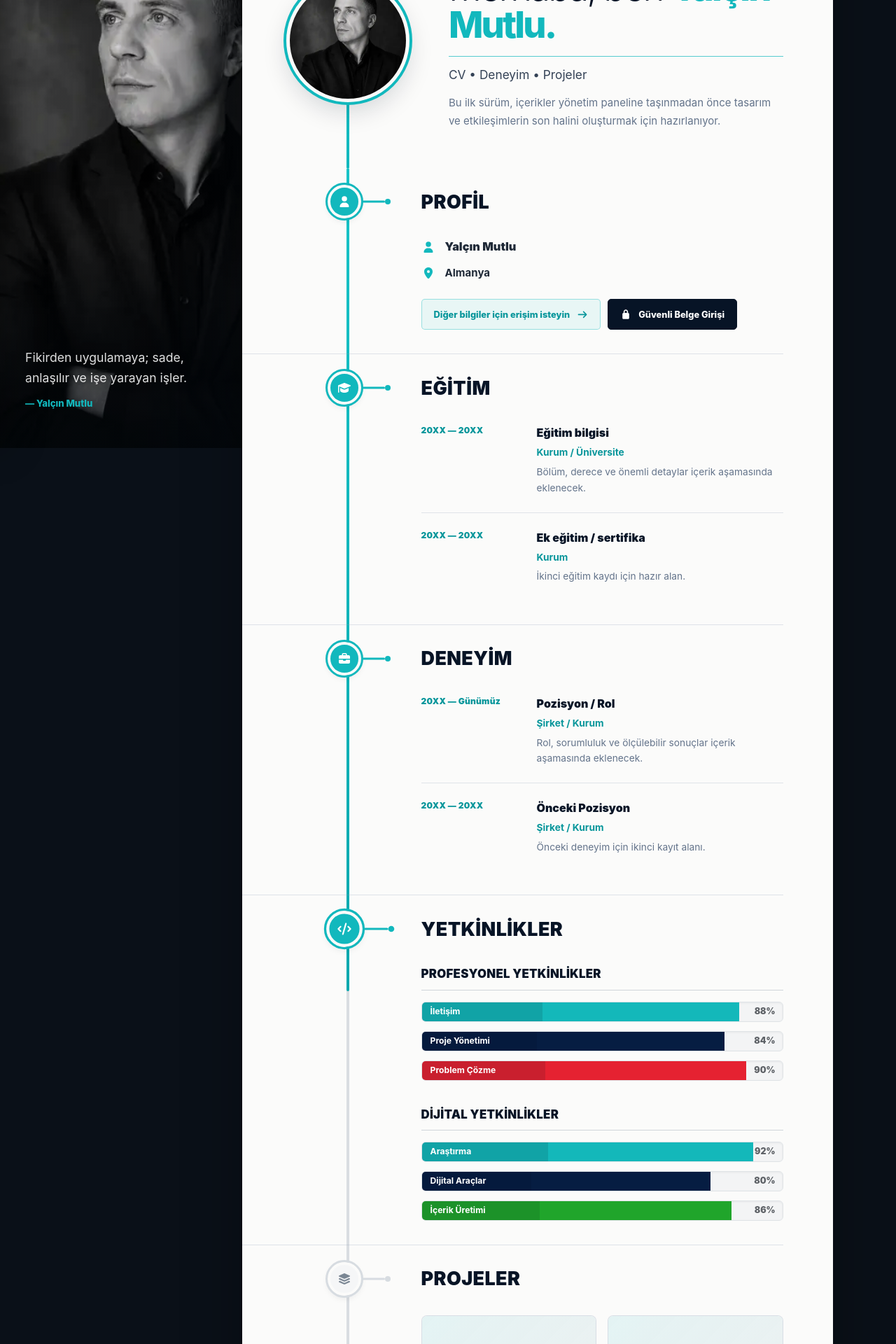
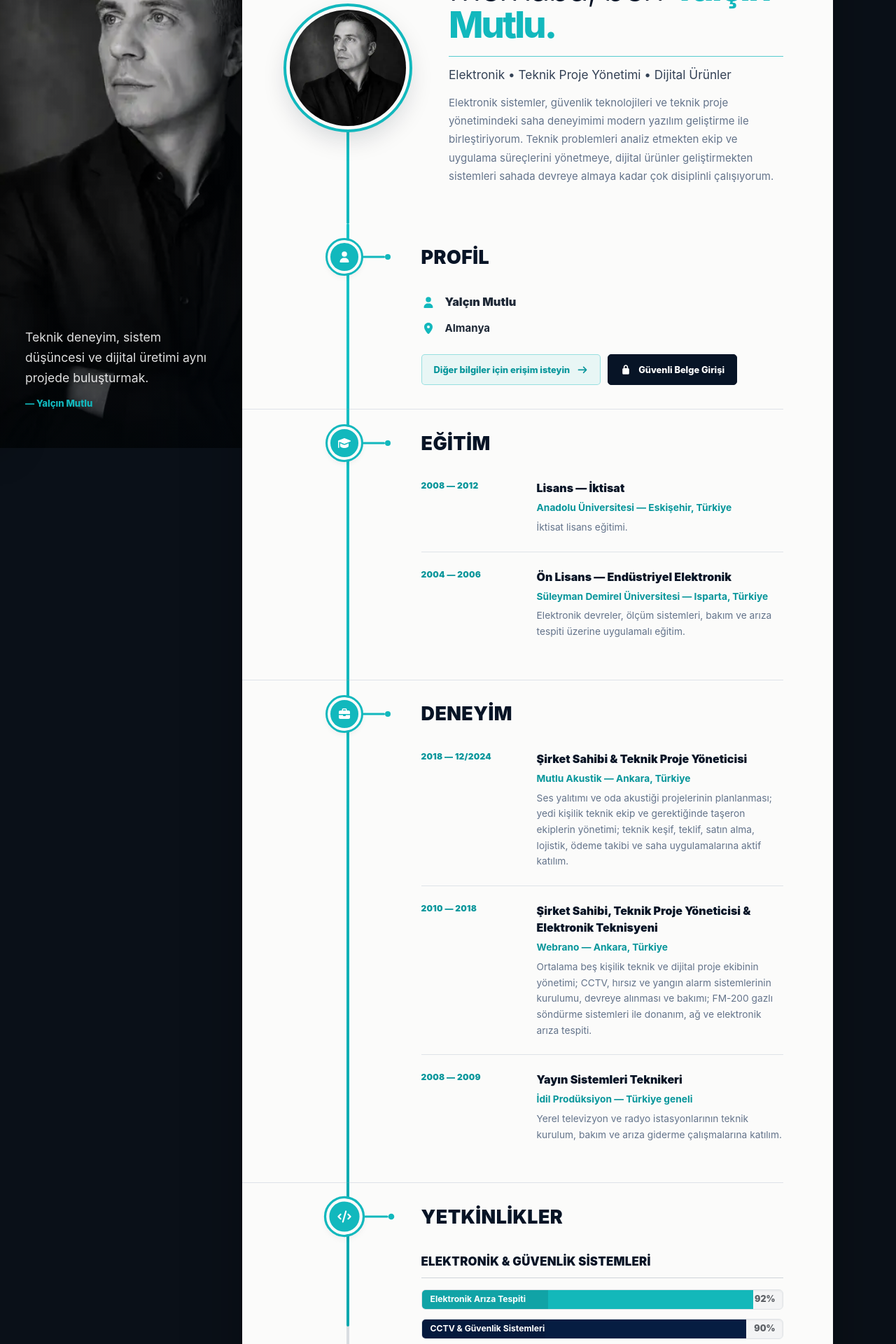
Before and after one commit to ymgrmny-gif/yalcinmutlu, a Next.js app: page / in a window 1280 px wide. Shown: the part 160-2080 px from the top of the page at 70% size. Built offline with nearby package versions, Linux system fonts and the light colour scheme.

Commit message:
Populate real education experience and skills

```diff
--- a/data/siteData.ts
+++ b/data/siteData.ts
@@ -7,16 +7,20 @@ const l = (tr: string, en: string, de: string): LocalizedText => ({ tr, en, de }
 export const siteData = {
   name: 'Yalçın Mutlu',
   eyebrow: l('Kişisel Portföy', 'Personal Portfolio', 'Persönliches Portfolio'),
-  role: l('CV • Deneyim • Projeler', 'CV • Experience • Projects', 'CV • Erfahrung • Projekte'),
+  role: l(
+    'Elektronik • Teknik Proje Yönetimi • Dijital Ürünler',
+    'Electronics • Technical Project Management • Digital Products',
+    'Elektronik • Technisches Projektmanagement • Digitale Produkte'
+  ),
   intro: l(
-    'Bu ilk sürüm, içerikler yönetim paneline taşınmadan önce tasarım ve etkileşimlerin son halini oluşturmak için hazırlanıyor.',
-    'This first version finalizes the design and interactions before the content is moved into the admin panel.',
-    'Diese erste Version finalisiert Design und Interaktionen, bevor die Inhalte in das Admin-Panel übertragen werden.'
+    'Elektronik sistemler, güvenlik teknolojileri ve teknik proje yönetimindeki saha deneyimimi modern yazılım geliştirme ile birleştiriyorum. Teknik problemleri analiz etmekten ekip ve uygulama süreçlerini yönetmeye, dijital ürünler geliştirmekten sistemleri sahada devreye almaya kadar çok disiplinli çalışıyorum.',
+    'I combine hands-on experience in electronic systems, security technology and technical project management with modern software development. My work spans technical problem analysis, team and field coordination, digital product development and system commissioning.',
+    'Ich verbinde praktische Erfahrung in elektronischen Systemen, Sicherheitstechnik und technischem Projektmanagement mit moderner Softwareentwicklung. Mein Arbeitsfeld reicht von technischer Fehleranalyse, Team- und Montagekoordination bis zur Entwicklung digitaler Produkte und Inbetriebnahme von Systemen.'
   ),
   tagline: l(
-    'Fikirden uygulamaya; sade, anlaşılır ve işe yarayan işler.',
-    'From idea to implementation: clear, practical and useful products.',
-    'Von der Idee zur Umsetzung: klare, praktische und nützliche Produkte.'
+    'Teknik deneyim, sistem düşüncesi ve dijital üretimi aynı projede buluşturmak.',
+    'Bringing technical experience, systems thinking and digital creation into the same project.',
+    'Technische Erfahrung, Systemdenken und digitale Entwicklung in einem Projekt verbinden.'
   ),
   cvHref: '',
   profileImage: '/images/yalcin-mutlu-profile.webp',
@@ -26,63 +30,111 @@ export const siteData = {
   ],
   education: [
     {
-      period: '20XX — 20XX',
-      title: l('Eğitim bilgisi', 'Education entry', 'Ausbildung'),
-      place: l('Kurum / Üniversite', 'Institution / University', 'Institution / Universität'),
+      period: '2008 — 2012',
+      title: l('Lisans — İktisat', 'Bachelor — Economics', 'Bachelor — Volkswirtschaftslehre'),
+      place: l(
+        'Anadolu Üniversitesi — Eskişehir, Türkiye',
+        'Anadolu University — Eskişehir, Türkiye',
+        'Anadolu Universität — Eskişehir, Türkei'
+      ),
       description: l(
-        'Bölüm, derece ve önemli detaylar içerik aşamasında eklenecek.',
-        'Degree, field and relevant details will be added during the content phase.',
-        'Abschluss, Fachgebiet und relevante Details werden in der Inhaltsphase ergänzt.'
+        'İktisat lisans eğitimi.',
+        'Bachelor-level education in economics.',
+        'Bachelorstudium im Bereich Volkswirtschaftslehre.'
       ),
     },
     {
-      period: '20XX — 20XX',
-      title: l('Ek eğitim / sertifika', 'Additional education / certificate', 'Weiterbildung / Zertifikat'),
-      place: l('Kurum', 'Institution', 'Institution'),
+      period: '2004 — 2006',
+      title: l('Ön Lisans — Endüstriyel Elektronik', 'Associate Degree — Industrial Electronics', 'Associate Degree — Industrieelektronik'),
+      place: l(
+        'Süleyman Demirel Üniversitesi — Isparta, Türkiye',
+        'Süleyman Demirel University — Isparta, Türkiye',
+        'Süleyman-Demirel-Universität — Isparta, Türkei'
+      ),
       description: l(
-        'İkinci eğitim kaydı için hazır alan.',
-        'Reserved area for an additional education record.',
-        'Vorbereiteter Bereich für einen weiteren Bildungsnachweis.'
+        'Elektronik devreler, ölçüm sistemleri, bakım ve arıza tespiti üzerine uygulamalı eğitim.',
+        'Applied training in electronic circuits, measurement systems, maintenance and fault diagnosis.',
+        'Praxisorientierte Ausbildung in elektronischen Schaltungen, Messtechnik, Wartung und Fehlerdiagnose.'
       ),
     },
   ],
   experience: [
     {
-      period: '20XX — Günümüz',
-      title: l('Pozisyon / Rol', 'Position / Role', 'Position / Rolle'),
-      place: l('Şirket / Kurum', 'Company / Institution', 'Unternehmen / Institution'),
+      period: '2018 — 12/2024',
+      title: l(
+        'Şirket Sahibi & Teknik Proje Yöneticisi',
+        'Company Owner & Technical Project Manager',
+        'Unternehmensinhaber & Technischer Projektmanager'
+      ),
+      place: l('Mutlu Akustik — Ankara, Türkiye', 'Mutlu Akustik — Ankara, Türkiye', 'Mutlu Akustik — Ankara, Türkei'),
       description: l(
-        'Rol, sorumluluk ve ölçülebilir sonuçlar içerik aşamasında eklenecek.',
-        'Responsibilities and measurable results will be added during the content phase.',
-        'Aufgaben und messbare Ergebnisse werden in der Inhaltsphase ergänzt.'
+        'Ses yalıtımı ve oda akustiği projelerinin planlanması; yedi kişilik teknik ekip ve gerektiğinde taşeron ekiplerin yönetimi; teknik keşif, teklif, satın alma, lojistik, ödeme takibi ve saha uygulamalarına aktif katılım.',
+        'Planned sound-insulation and room-acoustics projects; managed a seven-person technical team and subcontractors when needed; handled site surveys, quotations, purchasing, logistics, payment tracking and hands-on field installation.',
+        'Planung von Schallschutz- und Raumakustikprojekten; Führung eines siebenköpfigen technischen Teams sowie bei Bedarf von Nachunternehmern; technische Bestandsaufnahme, Angebotserstellung, Einkauf, Logistik, Zahlungsnachverfolgung und aktive Mitarbeit bei Montagearbeiten.'
       ),
     },
     {
-      period: '20XX — 20XX',
-      title: l('Önceki Pozisyon', 'Previous Position', 'Vorherige Position'),
-      place: l('Şirket / Kurum', 'Company / Institution', 'Unternehmen / Institution'),
+      period: '2010 — 2018',
+      title: l(
+        'Şirket Sahibi, Teknik Proje Yöneticisi & Elektronik Teknisyeni',
+        'Company Owner, Technical Project Manager & Electronics Technician',
+        'Unternehmensinhaber, Technischer Projektmanager & Elektroniktechniker'
+      ),
+      place: l('Webrano — Ankara, Türkiye', 'Webrano — Ankara, Türkiye', 'Webrano — Ankara, Türkei'),
       description: l(
-        'Önceki deneyim için ikinci kayıt alanı.',
-        'Second record area for previous experience.',
-        'Zweiter Eintrag für vorherige Berufserfahrung.'
+        'Ortalama beş kişilik teknik ve dijital proje ekibinin yönetimi; CCTV, hırsız ve yangın alarm sistemlerinin kurulumu, devreye alınması ve bakımı; FM-200 gazlı söndürme sistemleri ile donanım, ağ ve elektronik arıza tespiti.',
+        'Managed an average five-person technical and digital project team; installed, commissioned and maintained CCTV, intrusion and fire-alarm systems; worked with FM-200 gas suppression systems and hardware, network and electronic fault diagnosis.',
+        'Führung eines durchschnittlich fünfköpfigen technischen und digitalen Projektteams; Installation, Inbetriebnahme und Wartung von CCTV-, Einbruch- und Brandmeldeanlagen; Installation von FM-200-Gaslöschanlagen sowie Fehlerdiagnose an Hardware-, Netzwerk- und Elektroniksystemen.'
+      ),
+    },
+    {
+      period: '2008 — 2009',
+      title: l('Yayın Sistemleri Teknikeri', 'Broadcast Systems Technician', 'Techniker für Rundfunksysteme'),
+      place: l('İdil Prodüksiyon — Türkiye geneli', 'İdil Prodüksiyon — Türkiye-wide', 'İdil Prodüksiyon — Türkeiweit'),
+      description: l(
+        'Yerel televizyon ve radyo istasyonlarının teknik kurulum, bakım ve arıza giderme çalışmalarına katılım.',
+        'Participated in technical installation, maintenance and troubleshooting of local television and radio stations.',
+        'Mitarbeit bei technischer Installation, Wartung und Störungsbehebung von lokalen Fernseh- und Radiosendern.'
       ),
     },
   ],
   skillGroups: [
     {
-      title: l('Profesyonel Yetkinlikler', 'Professional Skills', 'Berufliche Kompetenzen'),
+      title: l('Elektronik & Güvenlik Sistemleri', 'Electronics & Security Systems', 'Elektronik & Sicherheitstechnik'),
       skills: [
-        { name: l('İletişim', 'Communication', 'Kommunikation'), level: 88, tone: 'aqua' },
-        { name: l('Proje Yönetimi', 'Project Management', 'Projektmanagement'), level: 84, tone: 'navy' },
-        { name: l('Problem Çözme', 'Problem Solving', 'Problemlösung'), level: 90, tone: 'red' },
+        { name: l('Elektronik Arıza Tespiti', 'Electronic Fault Diagnosis', 'Elektronische Fehlerdiagnose'), level: 92, levelLabel: l('İleri', 'Advanced', 'Fortgeschritten'), tone: 'aqua' },
+        { name: l('CCTV & Güvenlik Sistemleri', 'CCTV & Security Systems', 'CCTV- & Sicherheitssysteme'), level: 90, levelLabel: l('İleri', 'Advanced', 'Fortgeschritten'), tone: 'navy' },
+        { name: l('Yangın Alarm Sistemleri', 'Fire Alarm Systems', 'Brandmeldeanlagen'), level: 90, levelLabel: l('İleri', 'Advanced', 'Fortgeschritten'), tone: 'red' },
+        { name: l('Devre Geliştirme', 'Circuit Development', 'Schaltungsentwicklung'), level: 88, levelLabel: l('İleri', 'Advanced', 'Fortgeschritten'), tone: 'green' },
+        { name: l('FM-200 Gazlı Söndürme Sistemleri', 'FM-200 Gas Suppression Systems', 'FM-200-Gaslöschanlagen'), level: 78, levelLabel: l('Uygulamalı', 'Hands-on', 'Praxiserfahrung'), tone: 'aqua' },
+        { name: l('Donanım & Ağ Arıza Tespiti', 'Hardware & Network Diagnostics', 'Hardware- & Netzwerkdiagnose'), level: 78, levelLabel: l('Uygulamalı', 'Hands-on', 'Praxiserfahrung'), tone: 'navy' },
       ],
     },
     {
-      title: l('Dijital Yetkinlikler', 'Digital Skills', 'Digitale Kompetenzen'),
+      title: l('Teknik Proje & Saha Yönetimi', 'Technical Project & Field Management', 'Technisches Projekt- & Baustellenmanagement'),
       skills: [
-        { name: l('Araştırma', 'Research', 'Recherche'), level: 92, tone: 'aqua' },
-        { name: l('Dijital Araçlar', 'Digital Tools', 'Digitale Werkzeuge'), level: 80, tone: 'navy' },
-        { name: l('İçerik Üretimi', 'Content Production', 'Content-Erstellung'), level: 86, tone: 'green' },
+        { name: l('Teknik Proje Yönetimi', 'Technical Project Management', 'Technisches Projektmanagement'), level: 92, levelLabel: l('İleri', 'Advanced', 'Fortgeschritten'), tone: 'aqua' },
+        { name: l('Ekip & Taşeron Koordinasyonu', 'Team & Subcontractor Coordination', 'Team- & Nachunternehmerkoordination'), level: 86, levelLabel: l('Deneyimli', 'Experienced', 'Erfahren'), tone: 'navy' },
+        { name: l('Teknik Keşif & Teklif', 'Technical Survey & Quotation', 'Technische Bestandsaufnahme & Angebot'), level: 84, levelLabel: l('Deneyimli', 'Experienced', 'Erfahren'), tone: 'red' },
+        { name: l('Satın Alma & Lojistik', 'Purchasing & Logistics', 'Einkauf & Logistik'), level: 82, levelLabel: l('Deneyimli', 'Experienced', 'Erfahren'), tone: 'green' },
+      ],
+    },
+    {
+      title: l('Akustik & Teknik Uygulama', 'Acoustics & Technical Installation', 'Akustik & Technische Montage'),
+      skills: [
+        { name: l('Ses Yalıtımı', 'Sound Insulation', 'Schallschutztechnik'), level: 88, levelLabel: l('Deneyimli', 'Experienced', 'Erfahren'), tone: 'aqua' },
+        { name: l('Oda Akustiği', 'Room Acoustics', 'Raumakustik'), level: 86, levelLabel: l('Deneyimli', 'Experienced', 'Erfahren'), tone: 'navy' },
+        { name: l('Montaj & Yerinde Uygulama', 'Installation & On-site Work', 'Montage & Vor-Ort-Ausführung'), level: 84, levelLabel: l('Deneyimli', 'Experienced', 'Erfahren'), tone: 'red' },
+      ],
+    },
+    {
+      title: l('Yazılım & Dijital Sistemler', 'Software & Digital Systems', 'Software & Digitale Systeme'),
+      skills: [
+        { name: l('React & TypeScript', 'React & TypeScript', 'React & TypeScript'), level: 76, levelLabel: l('Proje Deneyimi', 'Project Experience', 'Projekterfahrung'), tone: 'aqua' },
+        { name: l('Zustand State Yönetimi', 'Zustand State Management', 'Zustand State Management'), level: 72, levelLabel: l('Proje Deneyimi', 'Project Experience', 'Projekterfahrung'), tone: 'navy' },
+        { name: l('REST API Entegrasyonları', 'REST API Integrations', 'REST-API-Integrationen'), level: 74, levelLabel: l('Proje Deneyimi', 'Project Experience', 'Projekterfahrung'), tone: 'red' },
+        { name: l('Node.js Script Geliştirme', 'Node.js Script Development', 'Node.js-Skriptentwicklung'), level: 72, levelLabel: l('Proje Deneyimi', 'Project Experience', 'Projekterfahrung'), tone: 'green' },
+        { name: l('E2E Test Otomasyonu', 'E2E Test Automation', 'E2E-Testautomatisierung'), level: 74, levelLabel: l('Proje Deneyimi', 'Project Experience', 'Projekterfahrung'), tone: 'aqua' },
       ],
     },
   ],
```
